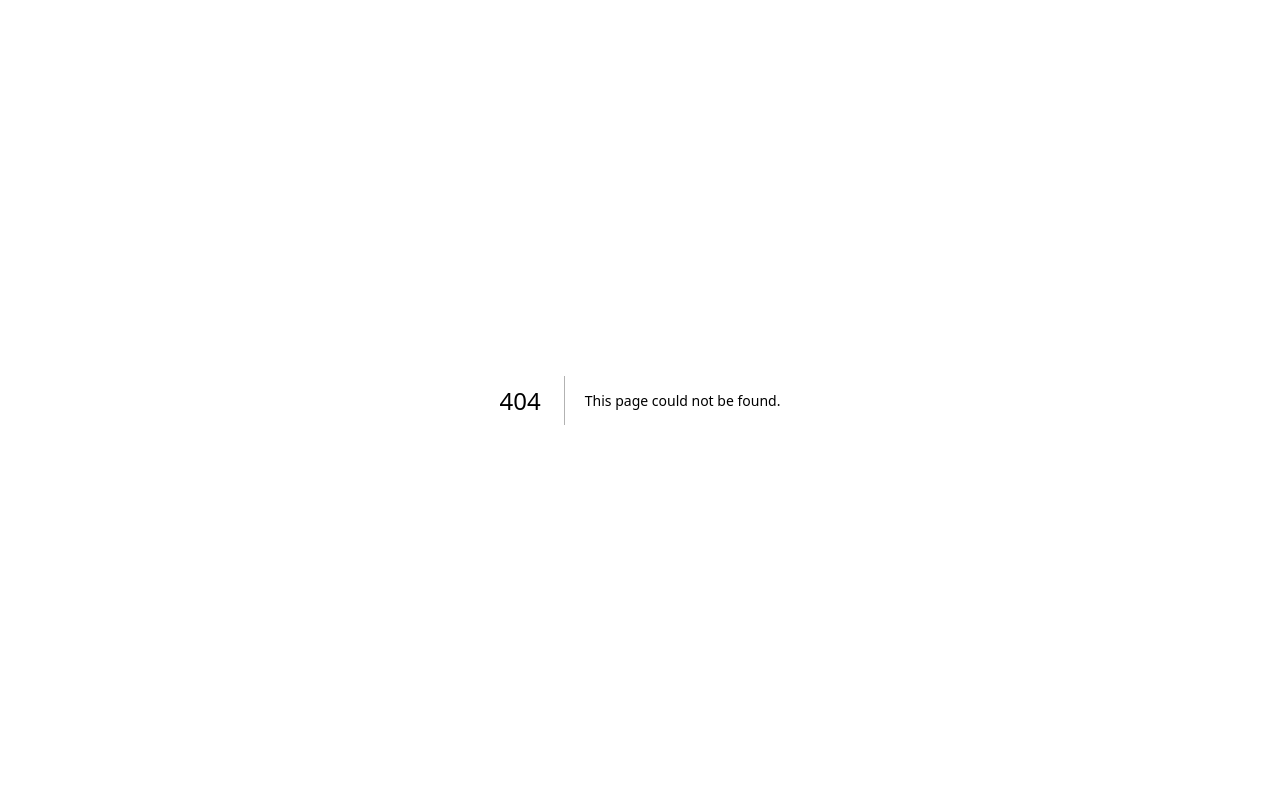
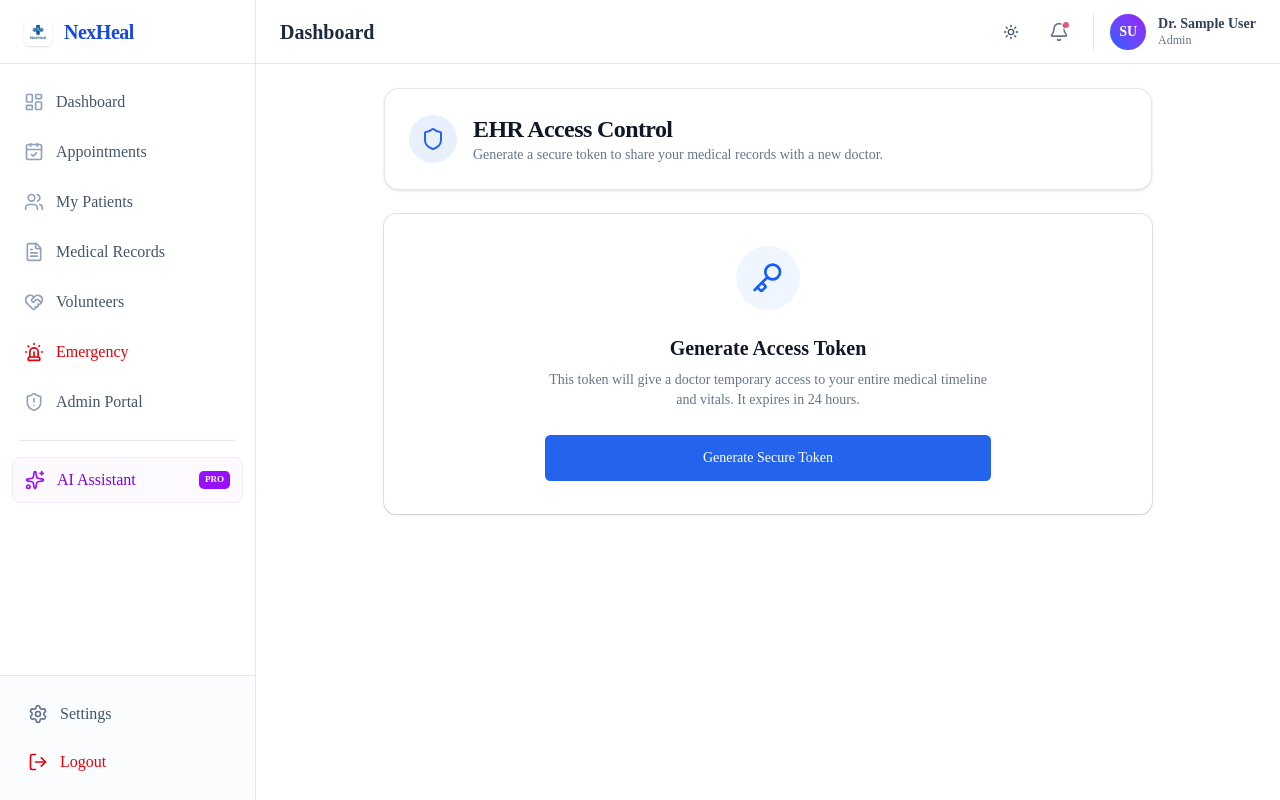
Before and after one commit to shubhamkumar-git01/NexHeal, a Next.js app in the folder web/: page /dashboard/access in a window 1280 px wide. Before the commit this address had no page. Built offline with nearby package versions, Linux system fonts and the light colour scheme; sample sign-in values are in the browser's storage.

Commit message:
feat: Add EHR Access Token Generator UI

```diff
--- /dev/null
+++ b/web/src/app/dashboard/access/page.tsx
@@ -0,0 +1,88 @@
+"use client";
+
+import { useState } from "react";
+import { Key, Copy, Check, Shield, AlertTriangle } from "lucide-react";
+import { Button } from "@/components/ui/button";
+import { Card } from "@/components/ui/card";
+import { Input } from "@/components/ui/input";
+
+export default function EHRAccessPage() {
+  const [loading, setLoading] = useState(false);
+  const [token, setToken] = useState<string | null>(null);
+  const [copied, setCopied] = useState(false);
+
+  const generateToken = () => {
+    setLoading(true);
+    // Mocking API call to backend generateAccessKey endpoint
+    setTimeout(() => {
+      const randomToken = "NEX-" + Math.random().toString(36).substr(2, 6).toUpperCase();
+      setToken(randomToken);
+      setLoading(false);
+    }, 1200);
+  };
+
+  const copyToClipboard = () => {
+    if (token) {
+      navigator.clipboard.writeText(token);
+      setCopied(true);
+      setTimeout(() => setCopied(false), 2000);
+    }
+  };
+
+  return (
+    <div className="max-w-3xl mx-auto space-y-6 pb-12">
+      <div className="bg-white dark:bg-[#09090b] p-6 rounded-2xl border border-slate-200 dark:border-slate-800 shadow-sm flex items-center gap-4">
+        <div className="w-12 h-12 rounded-full bg-primary/10 flex items-center justify-center shrink-0">
+          <Shield className="w-6 h-6 text-primary" />
+        </div>
+        <div>
+          <h1 className="text-2xl font-bold tracking-tight">EHR Access Control</h1>
+          <p className="text-sm text-muted-foreground">Generate a secure token to share your medical records with a new doctor.</p>
+        </div>
+      </div>
+
+      <Card className="p-8 border-slate-200 dark:border-slate-800 shadow-sm">
+        <div className="text-center max-w-md mx-auto space-y-6">
+          <div className="w-16 h-16 rounded-full bg-blue-50 dark:bg-blue-900/20 mx-auto flex items-center justify-center">
+            <Key className="w-8 h-8 text-blue-600 dark:text-blue-400" />
+          </div>
+
+          <div>
+            <h2 className="text-xl font-bold">Generate Access Token</h2>
+            <p className="text-sm text-muted-foreground mt-2">
+              This token will give a doctor temporary access to your entire medical timeline and vitals. It expires in 24 hours.
+            </p>
+          </div>
+
+          {!token ? (
+            <Button
+              onClick={generateToken}
+              disabled={loading}
+              className="w-full h-12 text-md"
+            >
+              {loading ? "Generating..." : "Generate Secure Token"}
+            </Button>
+          ) : (
+            <div className="space-y-4 animate-in fade-in zoom-in duration-300">
+              <div className="bg-slate-50 dark:bg-slate-900 p-4 rounded-xl border border-slate-200 dark:border-slate-700 flex items-center justify-between">
+                <span className="font-mono text-xl font-bold tracking-widest text-slate-800 dark:text-slate-200">{token}</span>
+                <Button variant="ghost" size="icon" onClick={copyToClipboard} className="text-slate-500 hover:text-primary">
+                  {copied ? <Check className="w-5 h-5 text-green-500" /> : <Copy className="w-5 h-5" />}
+                </Button>
+              </div>
+              <div className="flex items-start gap-3 text-left bg-yellow-50 dark:bg-yellow-900/10 p-4 rounded-lg border border-yellow-200 dark:border-yellow-900/30">
+                <AlertTriangle className="w-5 h-5 text-yellow-600 shrink-0 mt-0.5" />
+                <p className="text-xs text-yellow-700 dark:text-yellow-500 font-medium">
+                  Do not share this token with anyone except your verified healthcare provider. They will use this code to access your records.
+                </p>
+              </div>
+              <Button variant="outline" onClick={() => setToken(null)} className="w-full">
+                Revoke & Generate New
+              </Button>
+            </div>
+          )}
+        </div>
+      </Card>
+    </div>
+  );
+}
```
